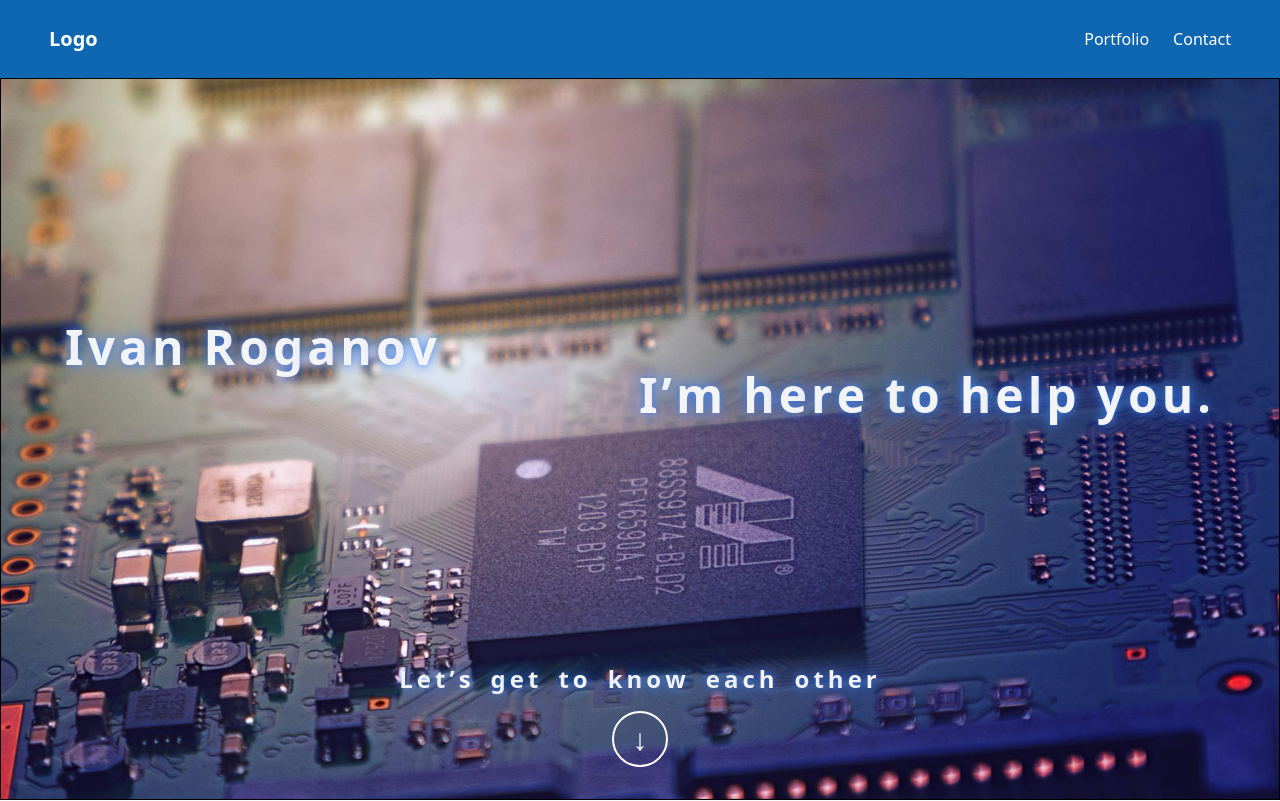
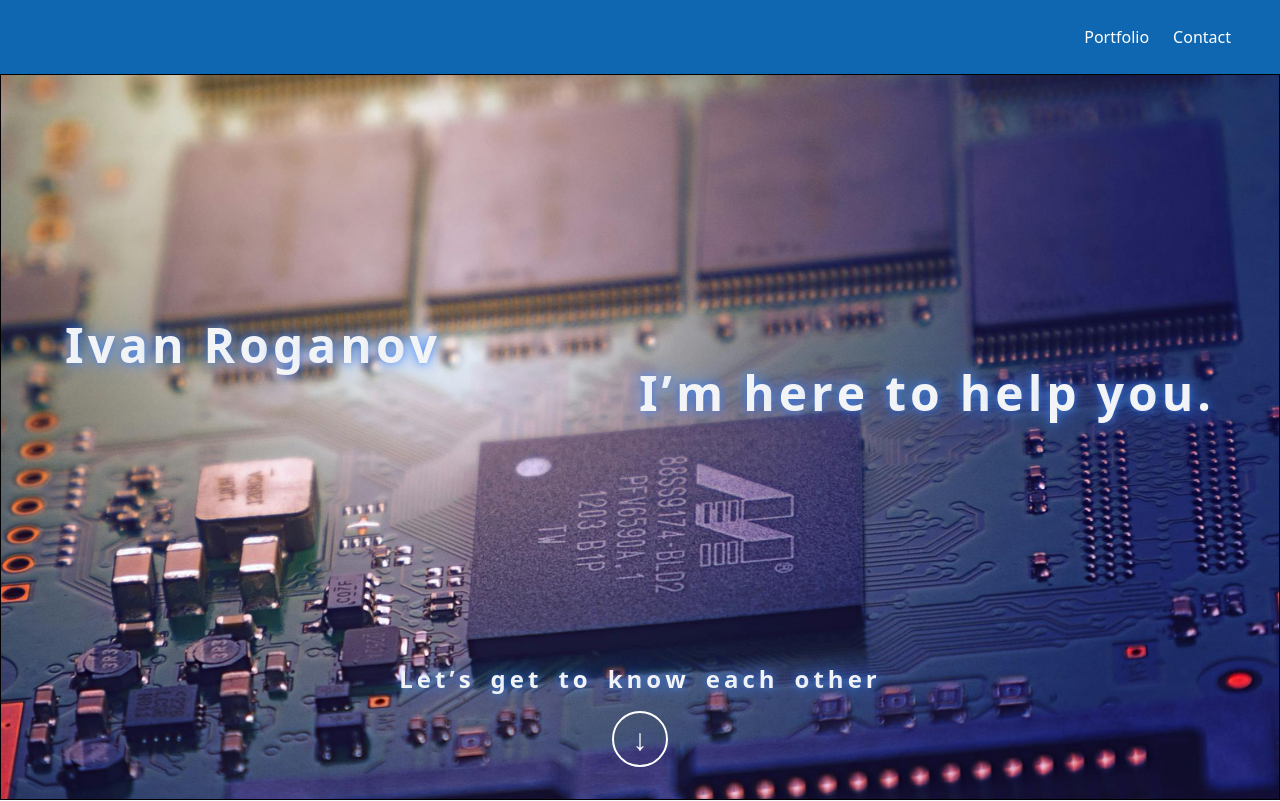
Before and after one commit to nurked/roganov.me, a React (Vite) app: page / in a window 1280 px wide. Shown: the top 801 px of the page. Built offline with nearby package versions, Linux system fonts and the light colour scheme.

Commit message:
remove the logo and fix the scetion size

```diff
--- a/src/components/About.jsx
+++ b/src/components/About.jsx
@@ -4,7 +4,7 @@ export const About = () => {
     return (
         <div id="about" className=" bg-[#fafbfb] w-full h-auto md:h-screen flex flex-col md:flex-row">
             {/* Left section (Image and Name) */}
-            <div className="w-full md:w-1/3 md:mb-24 lg:mb-0  relative flex flex-col items-center justify-center ">
+            <div className="w-full md:w-1/3 md:mb-24 lg:mb-0 relative flex flex-col items-center justify-center ">
                 <img
                     src="https://images.pexels.com/photos/1105379/pexels-photo-1105379.jpeg?auto=compress&cs=tinysrgb&w=1260&h=750&dpr=2"
                     alt="Placeholder"
--- a/src/components/hero/Hero.jsx
+++ b/src/components/hero/Hero.jsx
@@ -26,7 +26,7 @@ export const Hero = () => {
 
   return (
     <motion.div
-      className="w-full h-[calc(100vh_-_78px)] flex flex-col border border-black bg-cover bg-center"
+      className="w-full h-[calc(100vh_-_74px)] flex flex-col border border-black bg-cover bg-center"
       style={{
         backgroundImage: `url(${heroImage})`,
         backgroundSize: 'cover',
--- a/src/components/navbar/NavBar.jsx
+++ b/src/components/navbar/NavBar.jsx
@@ -27,7 +27,7 @@ export const NavBar = () => {
     >
       {/* Logo */}
       <div className="w-1/3 ml-4">
-        <div className="text-white font-bold text-xl">Logo</div>
+        <div className="text-white font-bold text-xl"></div>
       </div>
 
       {/* Menu Items for Large Screens */}
```
